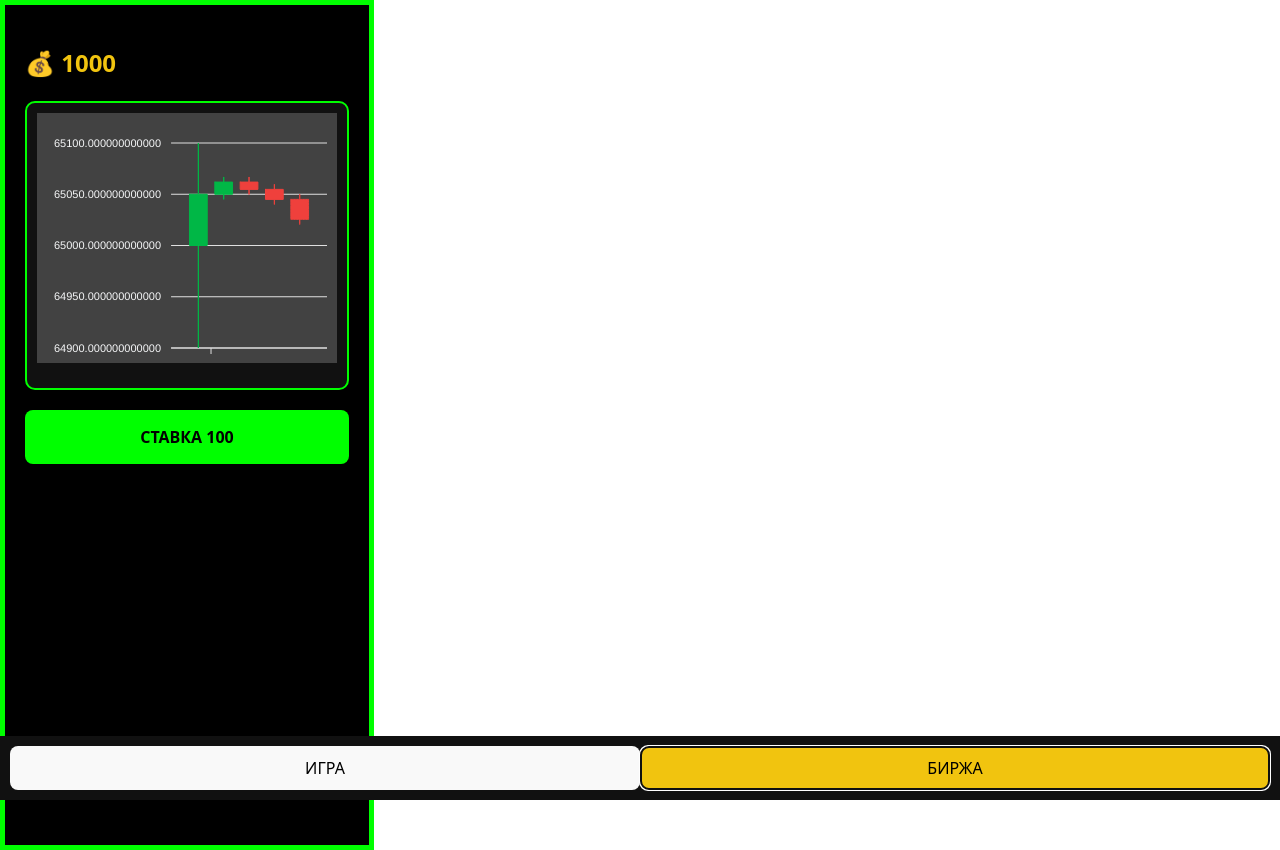
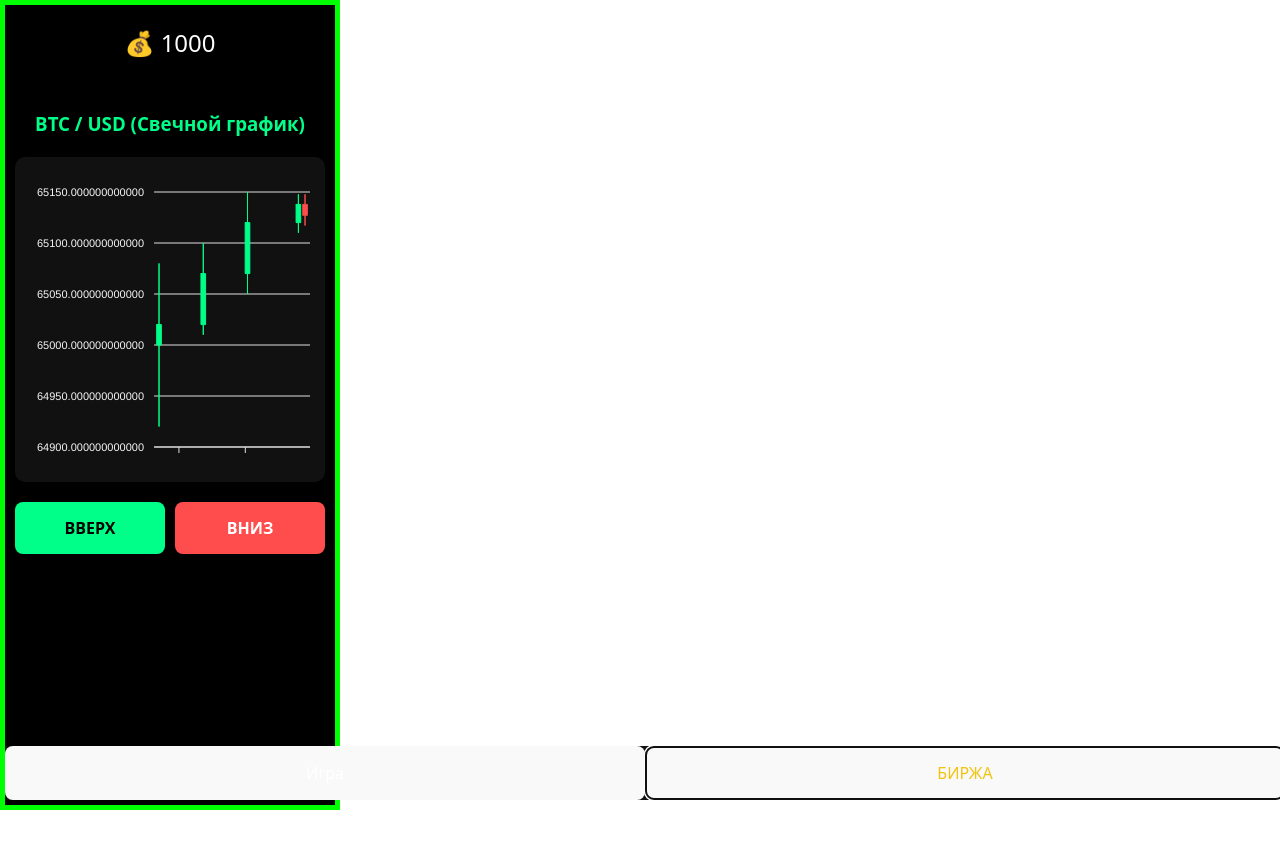
Before and after one commit to katyakuznezc-cmd/treidgame, a React (Vite) app: page / in a window 1280 px wide. Both pictures are taken after a click on the button "БИРЖА". After the commit the page ends 810 px from the top, so only its background shows below. Built offline with nearby package versions, Linux system fonts and the light colour scheme.

Commit message:
Update App.jsx

```diff
--- a/src/App.jsx
+++ b/src/App.jsx
@@ -1,69 +1,84 @@
 import React, { useState, useEffect } from 'react';
-import { initializeApp } from "firebase/app";
-import { getDatabase, ref, set } from "firebase/database";
 import Chart from 'react-apexcharts';
 import './App.css';
-
-const firebaseConfig = {
- apiKey: "AIzaSyAR2T3Rz0A9hDllrWmtRRY-4rfPEdJle6g",
-  authDomain: "kreptogame.firebaseapp.com",
-  databaseURL: "https://kreptogame-default-rtdb.firebaseio.com/",
-  projectId: "kreptogame",
-  storageBucket: "kreptogame.appspot.com",
-  messagingSenderId: "528985774017",
-  appId: "1:528985774017:web:50ed5fd68898775e7d8140"
-};
-
-const app = initializeApp(firebaseConfig);
-const db = getDatabase(app);
 
 function App() {
   const [balance, setBalance] = useState(1000);
   const [tab, setTab] = useState('home');
+
+  // Создаем массив данных в формате свечей: [Open, High, Low, Close]
   const [candles, setCandles] = useState([
-    { x: new Date().getTime(), y: [65000, 65100, 64900, 65050] }
+    { x: new Date().getTime() - 60000, y: [65000, 65080, 64920, 65020] },
+    { x: new Date().getTime() - 40000, y: [65020, 65100, 65010, 65070] },
+    { x: new Date().getTime() - 20000, y: [65070, 65150, 65050, 65120] }
   ]);
 
   useEffect(() => {
-    const i = setInterval(() => {
+    const interval = setInterval(() => {
       setCandles(prev => {
         const last = prev[prev.length - 1];
-        const o = last.y[3];
-        const c = o + (Math.random() * 40 - 20);
-        return [...prev.slice(-15), { x: new Date().getTime(), y: [o, Math.max(o,c)+5, Math.min(o,c)-5, c] }];
+        const open = last.y[3]; // Close предыдущей свечи становится Open новой
+        const close = open + (Math.random() * 60 - 30);
+        const high = Math.max(open, close) + 10;
+        const low = Math.min(open, close) - 10;
+
+        const newCandle = { x: new Date().getTime(), y: [open, high, low, close] };
+        return [...prev.slice(-15), newCandle];
       });
-    }, 2000);
-    return () => clearInterval(i);
+    }, 3000);
+    return () => clearInterval(interval);
   }, []);
 
   return (
-    <div className="app-container" style={{background: '#000', color: '#fff', minHeight: '100vh', padding: '20px'}}>
-      <h2 style={{color: '#f1c40f'}}>💰 {balance}</h2>
+    <div className="app-container" style={{ background: '#000', color: '#fff', minHeight: '100vh' }}>
+      <div className="header" style={{ padding: '20px', fontSize: '24px', textAlign: 'center' }}>
+        💰 {Math.floor(balance)}
+      </div>
 
+      <main>
         {tab === 'home' && (
-        <div style={{textAlign: 'center', marginTop: '50px'}}>
-          <div style={{fontSize: '100px', cursor: 'pointer'}} onClick={() => setBalance(b => b + 1)}>🐹</div>
-          <p>Нажми на хомяка!</p>
+          <div style={{ textAlign: 'center', paddingTop: '50px' }}>
+            <div style={{ fontSize: '120px', cursor: 'pointer' }} onClick={() => setBalance(b => b + 1)}>🐹</div>
+            <p>Жми на хомяка!</p>
           </div>
         )}
 
         {tab === 'trade' && (
-        <div>
-          <div style={{background: '#111', borderRadius: '10px', padding: '10px', border: '2px solid #00ff00'}}>
+          <div style={{ padding: '10px' }}>
+            <h3 style={{ textAlign: 'center', color: '#00ff88' }}>BTC / USD (Свечной график)</h3>
+            <div style={{ background: '#111', borderRadius: '10px', padding: '5px' }}>
               <Chart
-              options={{ chart: { type: 'candlestick', toolbar: { show: false } }, theme: { mode: 'dark' }, xaxis: { type: 'datetime', labels: { show: false } } }}
-              series={[{ data: candles }]} type="candlestick" height={250}
+                options={{
+                  chart: { type: 'candlestick', toolbar: { show: false }, background: 'transparent' },
+                  theme: { mode: 'dark' },
+                  xaxis: { type: 'datetime', labels: { show: false } },
+                  yaxis: { tooltip: { enabled: true } },
+                  plotOptions: {
+                    candlestick: {
+                      colors: { upward: '#00ff88', downward: '#ff4d4d' }, // ТУТ ЗАДАЕМ ЦВЕТА СВЕЧЕЙ
+                      wick: { useFillColor: true }
+                    }
+                  }
+                }}
+                series={[{ name: 'BTC', data: candles }]}
+                type="candlestick"
+                height={300}
               />
             </div>
-          <button style={{width: '100%', padding: '15px', marginTop: '20px', background: '#00ff00', fontWeight: 'bold'}} onClick={() => setBalance(b => b - 100)}>СТАВКА 100</button>
+            <div style={{ display: 'flex', gap: '10px', marginTop: '20px' }}>
+              <button style={{ flex: 1, padding: '15px', background: '#00ff88', border: 'none', fontWeight: 'bold' }} onClick={() => setBalance(b => b - 100)}>ВВЕРХ</button>
+              <button style={{ flex: 1, padding: '15px', background: '#ff4d4d', border: 'none', color: '#fff', fontWeight: 'bold' }} onClick={() => setBalance(b => b - 100)}>ВНИЗ</button>
+            </div>
           </div>
         )}
+      </main>
 
-      <nav style={{position: 'fixed', bottom: 0, left: 0, right: 0, display: 'flex', background: '#111', padding: '10px'}}>
-        <button style={{flex: 1, padding: '10px'}} onClick={() => setTab('home')}>ИГРА</button>
-        <button style={{flex: 1, padding: '10px', background: '#f1c40f'}} onClick={() => setTab('trade')}>БИРЖА</button>
+      <nav style={{ position: 'fixed', bottom: 0, width: '100%', display: 'flex', background: '#111' }}>
+        <button onClick={() => setTab('home')} style={{ flex: 1, padding: '15px', color: tab==='home'?'#f1c40f':'#fff' }}>Игра</button>
+        <button onClick={() => setTab('trade')} style={{ flex: 1, padding: '15px', color: tab==='trade'?'#f1c40f':'#fff' }}>БИРЖА</button>
       </nav>
     </div>
   );
 }
+
 export default App;
```
Lines whose indentation alone changed are shown as unchanged.
